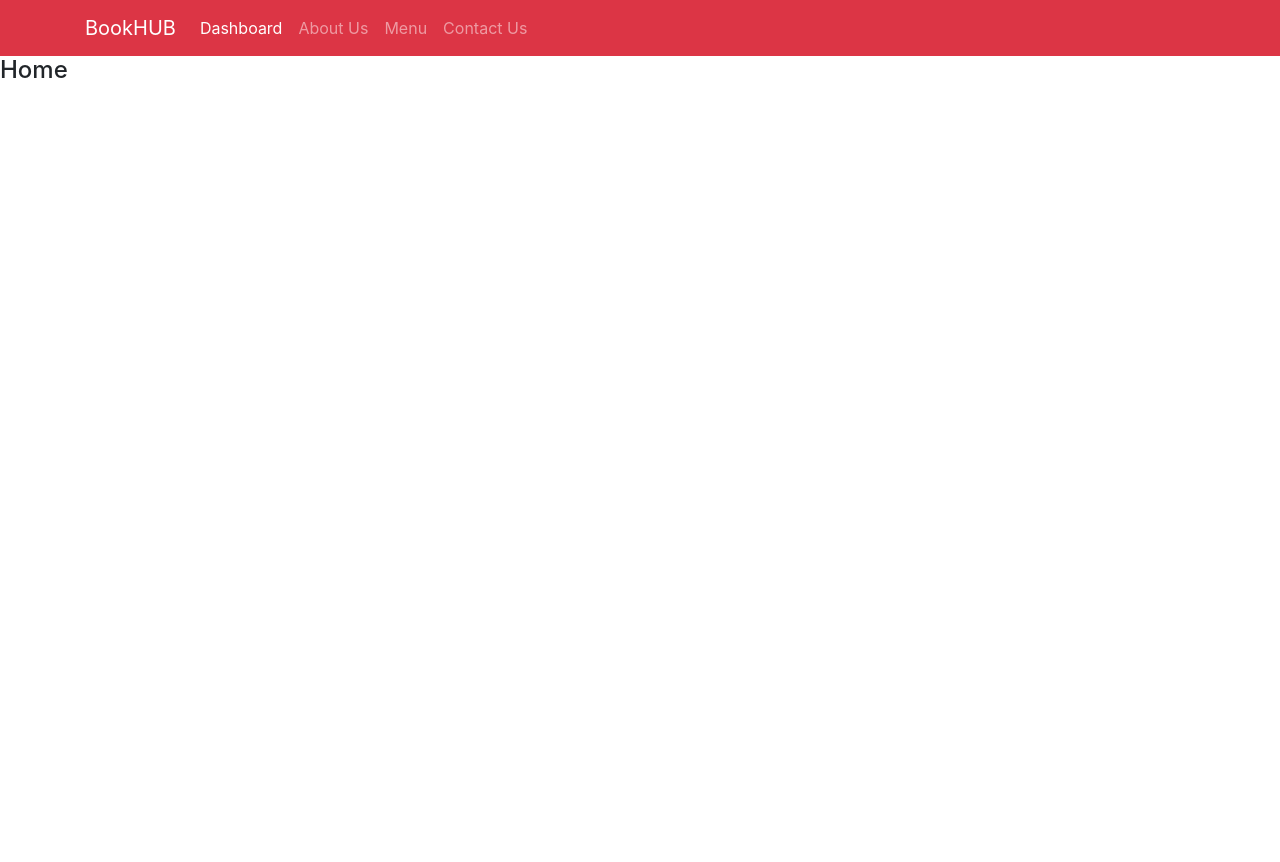
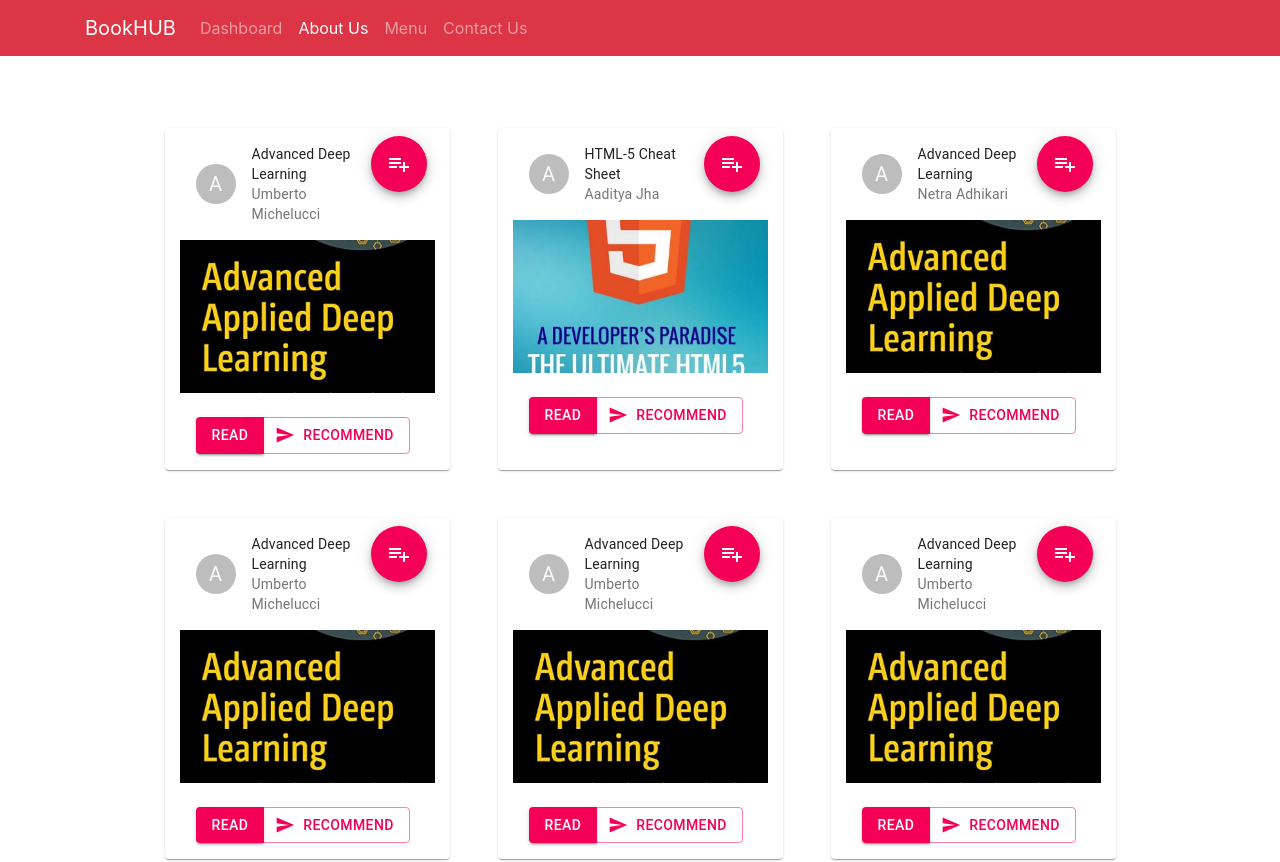
Before and after one commit to aadi2057/BookHub, a React (Create React App) app: page /media in a window 1280 px wide. Before the commit this address led to /home. Shown: the top 862 px of the page. Before the commit the page ends 800 px from the top, so only its background shows below. Built offline with nearby package versions, Linux system fonts and the light colour scheme; the HTML template or start-up script is replaced by a standard one.

Commit message:
Material UI added

```diff
--- a/package.json
+++ b/package.json
@@ -3,6 +3,8 @@
   "version": "0.1.0",
   "private": true,
   "dependencies": {
+    "@material-ui/core": "^4.11.0",
+    "@material-ui/icons": "^4.9.1",
     "@testing-library/jest-dom": "^4.2.4",
     "@testing-library/react": "^9.3.2",
     "@testing-library/user-event": "^7.1.2",
--- a/src/App.css
+++ b/src/App.css
@@ -54,3 +54,7 @@
 .undecorated-font:hover {
   text-decoration: none;
 }
+
+.bottom-border {
+  border-bottom: 1px solid black;
+}
--- a/src/components/BookDetailComponent.js
+++ b/src/components/BookDetailComponent.js
@@ -9,13 +9,16 @@ import {
   Breadcrumb,
   BreadcrumbItem,
   Badge,
+  Input,
 } from "reactstrap";
+import TextField from "@material-ui/core/TextField";
 
 function RenderBooks({ book }) {
+  if (book != null) {
     return (
-    <div className="col-12 col-md-5 m-1">
+      <div>
         <Card>
-        <CardImg top src={book.image} alt={book.name} />
+          <CardImg src={book.image} alt={book.name} height="250" />
           <CardBody>
             <CardTitle>{book.name}</CardTitle>
             <CardText className="text-secondary">
@@ -24,9 +27,50 @@ function RenderBooks({ book }) {
                 {book.rating}
               </Badge>
             </CardText>
-          <CardText>{book.description}</CardText>
           </CardBody>
         </Card>
+      </div>
+    );
+  } else {
+    return <div></div>;
+  }
+}
+
+function RenderDescription({ book }) {
+  if (book != null) {
+    return (
+      <div>
+        <h5 className="">Description</h5>
+        <div className="text-justify">{book.description}</div>
+      </div>
+    );
+  }
+}
+
+function RenderComments({ comments }) {
+  const commentList = comments.map((comment) => {
+    return (
+      <li key={comment.bookId}>
+        <p>
+          {comment.author} <Badge>{comment.rating}</Badge>{" "}
+        </p>
+        <p>{comment.comment}</p>
+      </li>
+    );
+  });
+  return (
+    <div className="col-11 col-md-8">
+      <div className="row offset-md-1 justify-content-center">
+        <TextField
+          fullWidth
+          p={2}
+          id="outlined-basic"
+          variant="standard"
+          label="Add a Comment..."
+        />
+      </div>
+      <ul className="col-12 list-unstyled">{commentList}</ul>
+      <div>{comments.comment}</div>
     </div>
   );
 }
@@ -37,13 +81,24 @@ function Detail(props) {
       <div className="row">
         <Breadcrumb>
           <BreadcrumbItem>
-            <Link to="/menu">Home</Link>
+            <Link to="/menu">Menu</Link>
           </BreadcrumbItem>
           <BreadcrumbItem active>{props.book.name}</BreadcrumbItem>
         </Breadcrumb>
+        <div className="col-12">
+          <h3 className="d-block text-center display-4">{props.book.name}</h3>
+        </div>
       </div>
       <div className="row">
+        <div className="col-12 col-md-4 m-1">
           <RenderBooks book={props.book} />
+        </div>
+        <div className="col-12 col-md-7 m-1">
+          <RenderDescription book={props.book} />
+        </div>
+      </div>
+      <div className="row mt-4">
+        <RenderComments comments={props.comments}></RenderComments>
       </div>
       {/* <Card>
         <CardImg top src={props.book.image} alt={props.book.name} />
--- a/src/components/HeaderComponent.js
+++ b/src/components/HeaderComponent.js
@@ -40,7 +40,7 @@ class Header extends Component {
                 </NavLink>
               </NavItem>
               <NavItem>
-                <NavLink className="nav-link" to="/aboutus">
+                <NavLink className="nav-link" to="/media">
                   <i className="fa fa-info"></i> About Us
                 </NavLink>
               </NavItem>
--- a/src/components/MainComponent.js
+++ b/src/components/MainComponent.js
@@ -4,7 +4,9 @@ import Header from "./HeaderComponent";
 import Menu from "./Menu Component";
 import Detail from "./BookDetailComponent";
 import Contact from "./ContactUsComponent";
+import Media from "./MediaComponent";
 import { BOOKS } from "../shared/books";
+import { COMMENTS } from "../shared/comments";
 import { Switch, Route, Redirect } from "react-router-dom";
 
 class Main extends Component {
@@ -13,6 +15,7 @@ class Main extends Component {
 
     this.state = {
       books: BOOKS,
+      comments: COMMENTS,
     };
   }
 
@@ -25,6 +28,9 @@ class Main extends Component {
               (dish) => dish.id === parseInt(match.params.dishId, 10)
             )[0]
           }
+          comments={this.state.comments.filter(
+            (comment) => comment.bookId === parseInt(match.params.bookId)
+          )}
         />
       );
     };
@@ -40,6 +46,11 @@ class Main extends Component {
             component={() => <Menu books={this.state.books} />}
           />
           <Route path="/menu/:dishId" component={BookWithId} />
+          <Route
+            exact
+            path="/media"
+            component={() => <Media books={this.state.books} />}
+          />
           <Route exact path="/contactus" component={() => <Contact />} />
           <Redirect to="/home" />
         </Switch>
--- /dev/null
+++ b/src/components/MediaComponent.js
@@ -0,0 +1,88 @@
+import React from "react";
+import { makeStyles } from "@material-ui/core/styles";
+import Card from "@material-ui/core/Card";
+import CardHeader from "@material-ui/core/CardHeader";
+import CardMedia from "@material-ui/core/CardMedia";
+import Avatar from "@material-ui/core/Avatar";
+import IconButton from "@material-ui/core/IconButton";
+import SendIcon from "@material-ui/icons/Send";
+import PlaylistAddIcon from "@material-ui/icons/PlaylistAdd";
+import cyan from "@material-ui/core/colors/cyan";
+import {
+  CardActions,
+  Button,
+  ButtonGroup,
+  Tooltip,
+  Fab,
+  Zoom,
+} from "@material-ui/core";
+import { Link } from "react-router-dom";
+
+function Media(props) {
+  const bookList = props.books.map((book) => {
+    return (
+      <Card
+        className="cards"
+        boxShadow={1}
+        style={{ maxWidth: 345 }}
+        className="col-12 col-md-3 m-4 "
+      >
+        <CardHeader
+          avatar={
+            <Avatar title={book.author} aria-label="recipe">
+              A
+            </Avatar>
+          }
+          action={
+            <Tooltip
+              TransitionComponent={Zoom}
+              TransitionProps={{ timeout: 600 }}
+              title="Add to Collections"
+              aria-label="add"
+            >
+              <Fab color="secondary">
+                {" "}
+                <PlaylistAddIcon />
+              </Fab>
+            </Tooltip>
+          }
+          title={book.name}
+          subheader={book.author}
+        />
+        <Link to={`/menu/${book.id}`} style={{ textDecoration: "none" }}>
+          <CardMedia
+            image={book.image}
+            title={book.name}
+            height="140"
+            style={{ paddingTop: "60%" }}
+          />
+        </Link>
+        <CardActions>
+          <ButtonGroup
+            className="mt-2 p-2"
+            aria-label="contained secondary button group"
+          >
+            <Button variant="contained" color="secondary">
+              Read
+            </Button>
+            <Button
+              variant="outlined"
+              color="secondary"
+              startIcon={<SendIcon />}
+            >
+              Recommend
+            </Button>
+          </ButtonGroup>
+        </CardActions>
+      </Card>
+    );
+  });
+
+  return (
+    <div className="container">
+      <div className="row mt-5 justify-content-center">{bookList}</div>
+    </div>
+  );
+}
+
+export default Media;
--- a/src/components/Menu Component.js
+++ b/src/components/Menu Component.js
@@ -3,14 +3,14 @@ import {
   Card,
   CardImg,
   CardTitle,
-  Button,
-  ButtonGroup,
   CardText,
   CardBody,
   Badge,
   Breadcrumb,
   BreadcrumbItem,
 } from "reactstrap";
+import Button from "@material-ui/core/Button";
+import ButtonGroup from "@material-ui/core/ButtonGroup";
 import { Link } from "react-router-dom";
 
 function RenderMenuItem({ book }) {
@@ -43,8 +43,18 @@ function RenderMenuItem({ book }) {
             </a>
           </CardText>
           <ButtonGroup>
-            <Button className="btn btn-danger float-right">Read Now</Button>
-            <Button className="btn btn-light btn-outline-danger float-right">
+            <Button
+              variant="contained"
+              color="secondary"
+              className="btn float-right"
+            >
+              Read Now
+            </Button>
+            <Button
+              variant="outlined"
+              color="secondary"
+              className="float-right"
+            >
               Recommend
             </Button>
           </ButtonGroup>
--- a/src/shared/books.js
+++ b/src/shared/books.js
@@ -12,7 +12,7 @@ export const BOOKS = [
   {
     id: 1,
     name: "HTML-5 Cheat Sheet",
-    author: "Umberto Michelucci",
+    author: "Aaditya Jha",
     rating: "2",
     image: "assets/images/html-5cheatsheet.jpg",
     price: "$200",
@@ -22,7 +22,7 @@ export const BOOKS = [
   {
     id: 2,
     name: "Advanced Deep Learning",
-    author: "Umberto Michelucci",
+    author: "Netra Adhikari",
     rating: "4",
     image: "assets/images/deeplearning.jpg",
     price: "$200",
@@ -40,7 +40,7 @@ export const BOOKS = [
       "Work with advanced topics in deep learning, such as optimization algorithms, hyper-parameter tuning, dropout, and error analysis as well as strategies to address typical problems encountered when training deep neural networks. You’ll begin by studying the activation functions mostly with a single neuron (ReLu, sigmoid, and Swish), seeing how to perform linear and logistic regression using TensorFlow, and choosing the right cost function. ",
   },
   {
-    id: 3,
+    id: 4,
     name: "Advanced Deep Learning",
     author: "Umberto Michelucci",
     rating: "4",
@@ -50,7 +50,7 @@ export const BOOKS = [
       "Work with advanced topics in deep learning, such as optimization algorithms, hyper-parameter tuning, dropout, and error analysis as well as strategies to address typical problems encountered when training deep neural networks. You’ll begin by studying the activation functions mostly with a single neuron (ReLu, sigmoid, and Swish), seeing how to perform linear and logistic regression using TensorFlow, and choosing the right cost function. ",
   },
   {
-    id: 3,
+    id: 5,
     name: "Advanced Deep Learning",
     author: "Umberto Michelucci",
     rating: "4",
@@ -60,7 +60,7 @@ export const BOOKS = [
       "Work with advanced topics in deep learning, such as optimization algorithms, hyper-parameter tuning, dropout, and error analysis as well as strategies to address typical problems encountered when training deep neural networks. You’ll begin by studying the activation functions mostly with a single neuron (ReLu, sigmoid, and Swish), seeing how to perform linear and logistic regression using TensorFlow, and choosing the right cost function. ",
   },
   {
-    id: 3,
+    id: 6,
     name: "Advanced Deep Learning",
     author: "Umberto Michelucci",
     rating: "4",
@@ -70,7 +70,7 @@ export const BOOKS = [
       "Work with advanced topics in deep learning, such as optimization algorithms, hyper-parameter tuning, dropout, and error analysis as well as strategies to address typical problems encountered when training deep neural networks. You’ll begin by studying the activation functions mostly with a single neuron (ReLu, sigmoid, and Swish), seeing how to perform linear and logistic regression using TensorFlow, and choosing the right cost function. ",
   },
   {
-    id: 3,
+    id: 7,
     name: "Advanced Deep Learning",
     author: "Umberto Michelucci",
     rating: "4",
--- /dev/null
+++ b/src/shared/comments.js
@@ -0,0 +1,44 @@
+export const COMMENTS = [
+  {
+    id: 0,
+    bookId: 0,
+    author: "Aaditya Jha",
+    rating: 4,
+    comment: "This book is fabulous. Must read Book.",
+  },
+  {
+    id: 1,
+    bookId: 0,
+    author: "Aaditya Jha",
+    rating: 4,
+    comment: "This book is fabulous. Must read Book.",
+  },
+  {
+    id: 2,
+    bookId: 0,
+    author: "Aaditya Jha",
+    rating: 4,
+    comment: "This book is fabulous. Must read Book.",
+  },
+  {
+    id: 3,
+    bookId: 1,
+    author: "Hitesh Jha",
+    rating: 4,
+    comment: "This book is fabulous. Must read Book.",
+  },
+  {
+    id: 4,
+    bookId: 2,
+    author: "Jha Aaditya Jha",
+    rating: 4,
+    comment: "This book is fabulous. Must read Book.",
+  },
+  {
+    id: 5,
+    bookId: 3,
+    author: "Aadi Jha",
+    rating: 4,
+    comment: "This book is fabulous. Must read Book.",
+  },
+];
```
Also changed, not shown: 1 other file (tests, documents, lock files or other folders). Lines whose indentation alone changed are shown as unchanged.
